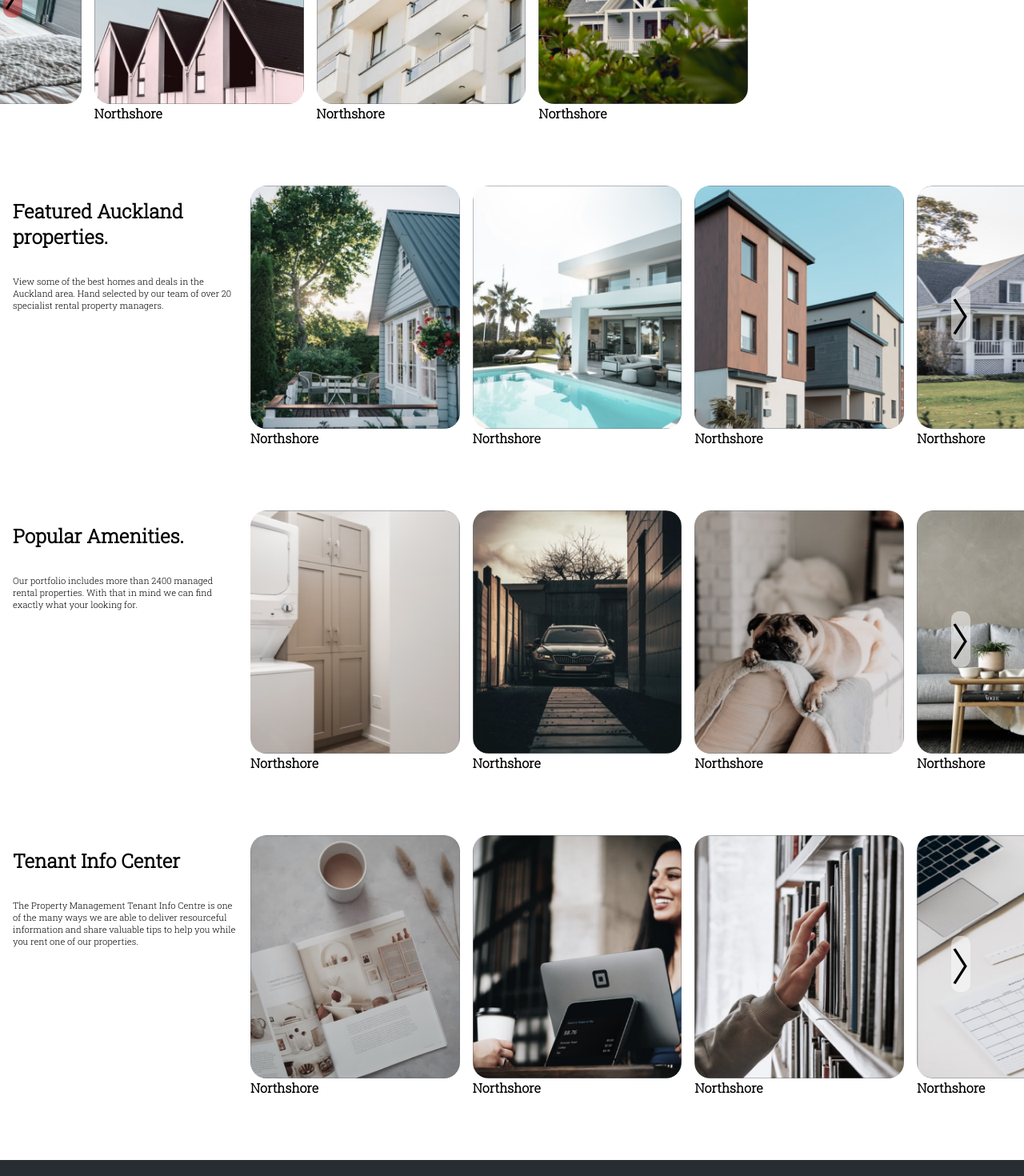
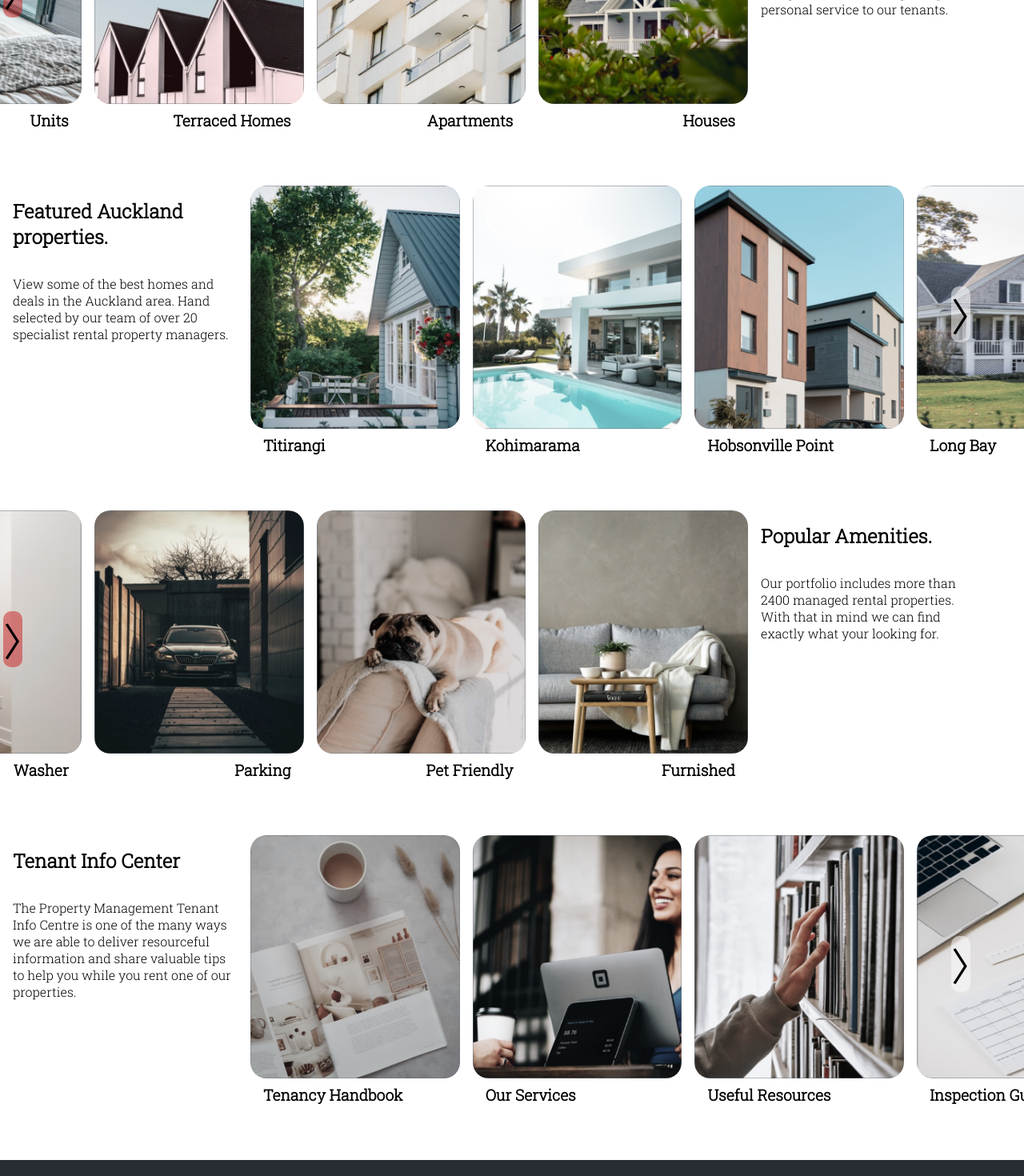
Before and after one commit to zyc2339/Airbnb-mission7, a React (Create React App) app: page / in a window 1280 px wide. Shown: the part 900-2370 px from the top of the page at 80% size. Built offline with nearby package versions, Linux system fonts and the light colour scheme.

Commit message:
home page section-2 update

```diff
--- a/src/App.css
+++ b/src/App.css
@@ -135,6 +135,15 @@
   height: 21rem;
 }
 
+.img-grid h4 {
+  padding: 0.5rem 1rem;
+  font-size: 1.2rem;
+}
+
+.section-2 h4 {
+  text-align: end;
+}
+
 .container-img {
   width: 100%;
   height: 19rem;
@@ -143,7 +152,7 @@
 
 .filter-description p {
   padding: 1rem;
-  font-size: 0.7rem;
+  font-size: 1rem;
 }
 .filter-description h2 {
   padding: 1rem;
--- a/src/components/HomePage/Home.js
+++ b/src/components/HomePage/Home.js
@@ -44,9 +44,9 @@ export default function Home() {
               image3="image/section1-3.png"
               image4="image/section1-4.png"
               p1="Northshore"
-              p2="Northshore"
-              p3="Northshore"
-              p4="Northshore"
+              p2="Central"
+              p3="East Auckland"
+              p4="CBD"
             />
 
             <button className="arrow-right" onClick={showLeftButton}>
@@ -59,14 +59,15 @@ export default function Home() {
             className={showLeft === false ? "section-2" : "active-button-right"}
           >
             <ImageCard
+              className="section-111"
               image1="image/section2-1.png"
               image2="image/section2-2.png"
               image3="image/section2-3.png"
               image4="image/section2-4.png"
-              p1="Northshore"
-              p2="Northshore"
-              p3="Northshore"
-              p4="Northshore"
+              p1="Units"
+              p2="Terraced Homes"
+              p3="Apartments"
+              p4="Houses"
             />
 
             <div className="filter-description">
@@ -99,10 +100,10 @@ export default function Home() {
               image2="image/section3-2.png"
               image3="image/section3-3.png"
               image4="image/section3-4.png"
-              p1="Northshore"
-              p2="Northshore"
-              p3="Northshore"
-              p4="Northshore"
+              p1="Titirangi"
+              p2="Kohimarama"
+              p3="Hobsonville Point"
+              p4="Long Bay"
             />
 
             <button className="arrow-right" onClick={showLeftButton}>
@@ -112,8 +113,19 @@ export default function Home() {
         </div>
         <div className="section-container">
           <div
-            className={showLeft === false ? "section" : "active-button-left"}
+            className={showLeft === false ? "section-2" : "active-button-right"}
           >
+            <ImageCard
+              className="section-text-end"
+              image1="image/section4-1.png"
+              image2="image/section4-2.png"
+              image3="image/section4-3.png"
+              image4="image/section4-4.png"
+              p1="Washer"
+              p2="Parking"
+              p3="Pet Friendly"
+              p4="Furnished"
+            />
             <div className="filter-description">
               <h2>Popular Amenities. </h2>
               <p>
@@ -121,18 +133,7 @@ export default function Home() {
                 With that in mind we can find exactly what your looking for.
               </p>
             </div>
-            <ImageCard
-              image1="image/section4-1.png"
-              image2="image/section4-2.png"
-              image3="image/section4-3.png"
-              image4="image/section4-4.png"
-              p1="Northshore"
-              p2="Northshore"
-              p3="Northshore"
-              p4="Northshore"
-            />
-
-            <button className="arrow-right" onClick={showLeftButton}>
+            <button className="arrow-left" onClick={showLeftButton}>
               〉
             </button>
           </div>
@@ -154,10 +155,14 @@ export default function Home() {
               image2="image/section5-2.png"
               image3="image/section5-3.png"
               image4="image/section5-4.png"
-              p1="Northshore"
-              p2="Northshore"
-              p3="Northshore"
-              p4="Northshore"
+              p1="Tenancy
+              Handbook"
+              p2="Our
+              Services"
+              p3="Useful
+              Resources"
+              p4="Inspection
+              Guide"
             />
 
             <button className="arrow-right" onClick={showLeftButton}>
```
